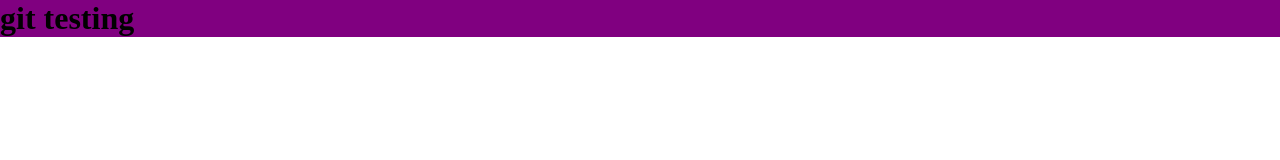
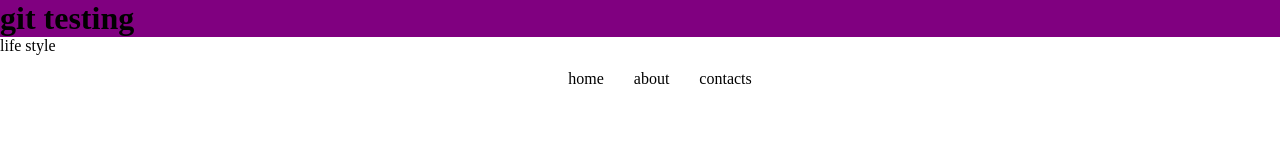
Before and after one commit to deaamanager/sass-fontend, a plain HTML site: page index.html in a window 1280 px wide. Drawn offline with Linux system fonts and the light colour scheme.

Commit message:
erste aenderung

```diff
--- a/index.html
+++ b/index.html
@@ -8,5 +8,16 @@
     <link rel="stylesheet" href="style1.css">
 </head>
 <body><h1>git testing</h1>
+    <header>
+        <div class="logo">life style</div>
+        <nav>
+            <ul>
+                <li class="home">home</li>
+                <li class="about">about</li>
+                <li class="contacts">contacts</li>
+            </ul>
+
+        </nav>
+    </header>
 </body>
 </html>
--- a/style1.scss
+++ b/style1.scss
@@ -6,3 +6,17 @@ h1{
 
     background-color:purple;
 }
+nav{
+    display: flex;
+        align-items: center;
+        justify-content: space-between;
+        ul{
+
+            display: flex;
+            list-style-type: none;
+
+        }
+        li{
+            padding: 15px;
+        }
+}
```
Also changed, not shown: style1.css, 1 other file.
